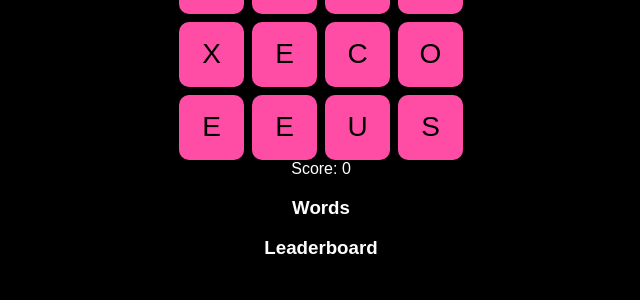
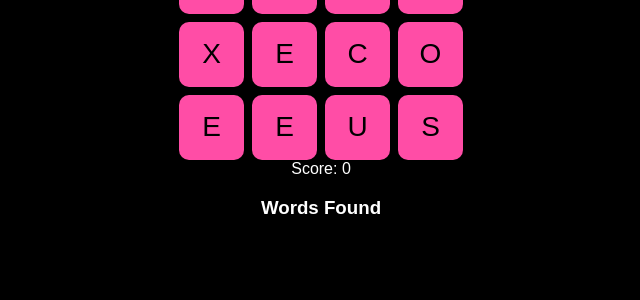
Before and after one commit to Gabriel-mock/word-hunt-ultra, a Flask app: page / in a window 1280 px wide. Shown: the part 263-563 px from the top of the page, without its empty margins (319-959 px from the left). Run offline with Flask 3, Linux system fonts and the light colour scheme.

Commit message:
Update title and headings in index.html

```diff
--- a/templates/index.html
+++ b/templates/index.html
@@ -1,8 +1,11 @@
 <!DOCTYPE html>
 <html>
 <head>
-    <title>Word Hunt</title>
-    <link rel="stylesheet" href="/static/style.css">
+<meta charset="UTF-8">
+<title>Word Hunt Ultra</title>
+
+<link rel="stylesheet" href="/static/style.css">
+
 </head>
 
 <body class="pink">
@@ -27,11 +30,8 @@
 
 <div id="score">Score: 0</div>
 
-<h3>Words</h3>
+<h3>Words Found</h3>
 <div id="words"></div>
-
-<h3>Leaderboard</h3>
-<div id="leaderboard"></div>
 
 <script src="/static/script.js"></script>
 
```
